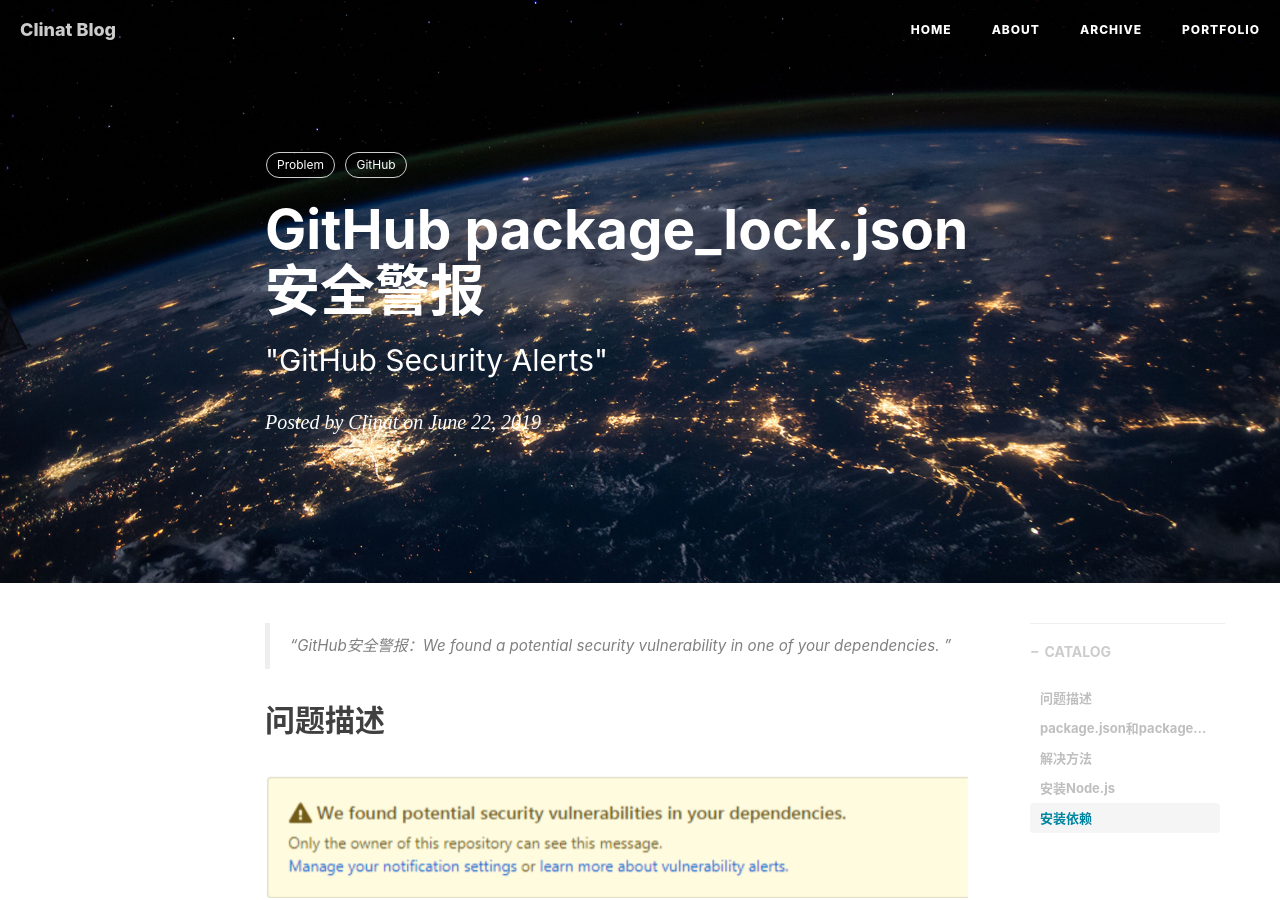
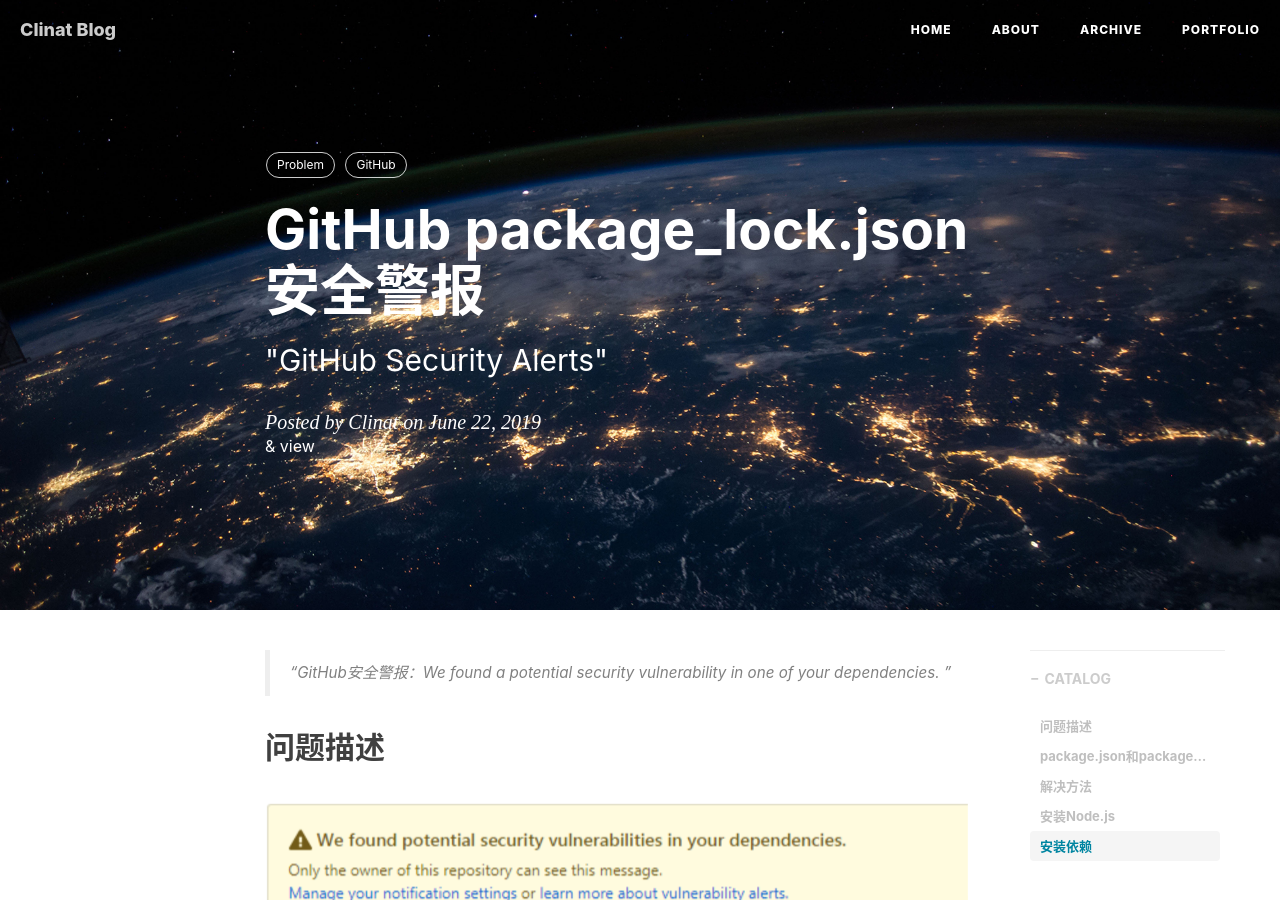
Before and after one commit to hellorodan/clinat.github.io, a Jekyll site: the page built from _posts/2019-06-22-PackageJsonLock.markdown, in a window 1280 px wide and 900 px high. Built offline with Jekyll 4.4.1, drawn with Linux system fonts in a browser that asks for light colours; nearby versions of some CDN libraries; comment, search, counter and statistics services are not loaded.

Commit message:
Update intro-header.html

```diff
--- a/_includes/intro-header.html
+++ b/_includes/intro-header.html
@@ -43,7 +43,8 @@
                     <h1>{{ page.title }}</h1>
                     {% comment %} always create a h2 for keeping the margin {% endcomment %}
                     <h2 class="subheading">{{ page.subtitle }}</h2>
-                    <span class="meta">Posted by {% if page.author %}{{ page.author }}{% else %}{{ site.title }}{% endif %} on {{ page.date | date: "%B %-d, %Y" }}</span>
+                    <span class="meta">Posted by {% if page.author %}{{ page.author }}{% else %}{{ site.title }}{% endif %} on {{ page.date | date: "%B %-d, %Y" }}</span><span id="busuanzi_container_site_uv"> & view <span id="busuanzi_value_site_uv"></span>
+</span>
                 </div>
             </div>
         </div>
```
